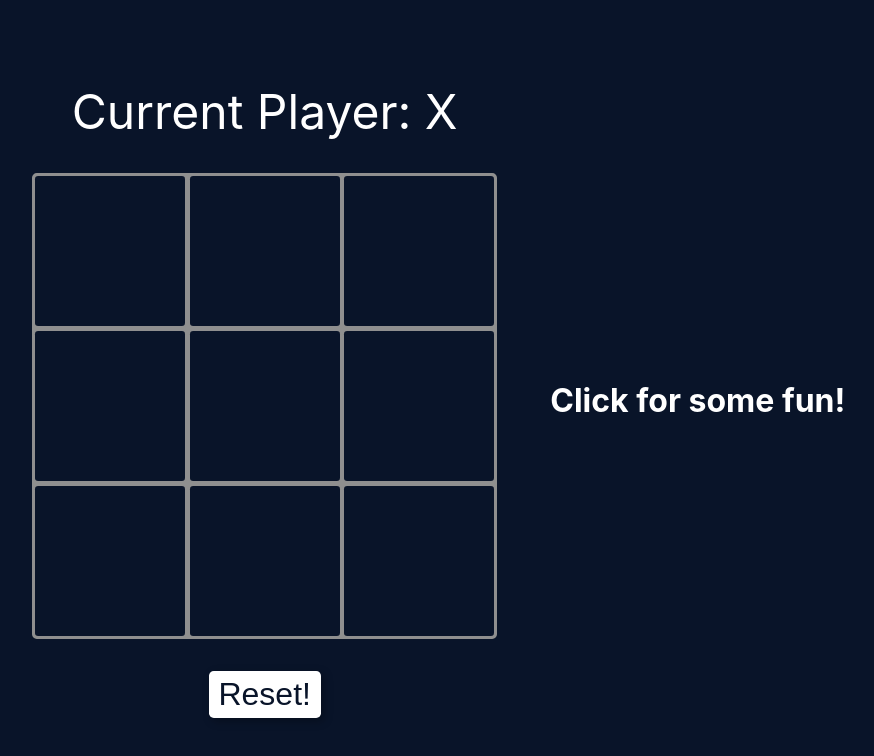
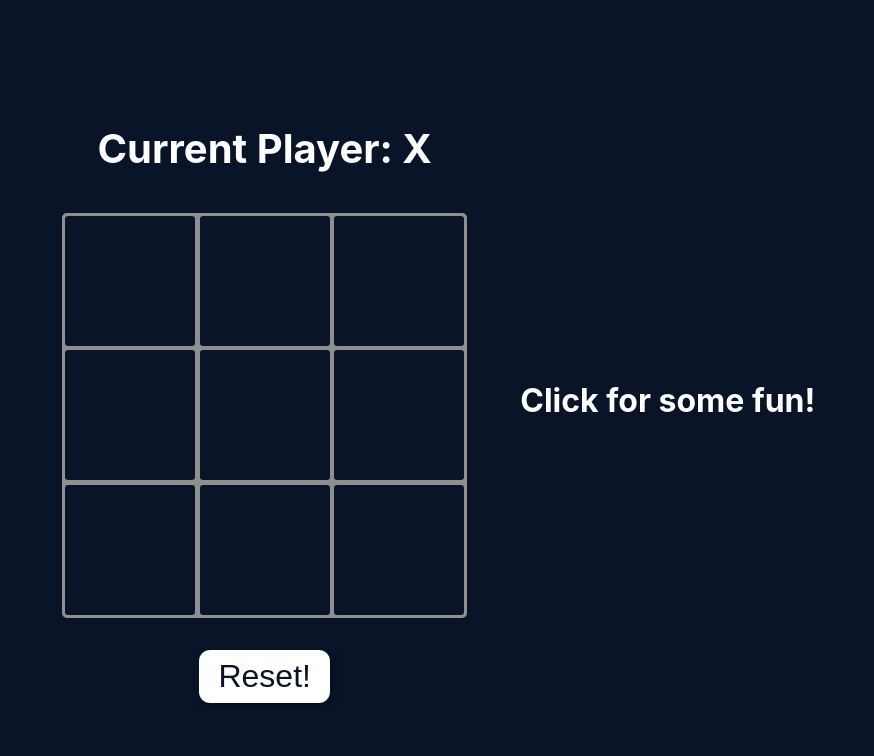
Before and after one commit to vnikolaew/tic-tac-toe, a React (Create React App) app: page / in a window 1280 px wide. Shown: the top 756 px of the page, without its empty margins (215-1089 px from the left). Built offline with nearby package versions, Linux system fonts and the light colour scheme.

Commit message:
Some minor changes ...

```diff
--- a/package.json
+++ b/package.json
@@ -18,9 +18,7 @@
    },
    "scripts": {
       "start": "react-scripts start",
-    "build": "react-scripts build",
-    "test": "react-scripts test",
-    "eject": "react-scripts eject"
+      "build": "react-scripts build"
    },
    "eslintConfig": {
       "extends": [
--- a/src/Game.tsx
+++ b/src/Game.tsx
@@ -4,24 +4,21 @@ import { winningCombos } from "./utils/winningCombos";
 import { useNextPlayer } from "./utils/useNextPlayer";
 import { GameHistory } from "./components/GameHistory/GameHistory";
 import { BoardHistory } from "./components/GameHistory/GameHistory";
-import "./Game.css";
+import "./styles/Game.css";
+import { useWinner } from "./utils/useWinner";
 
-export type TSquare = "X" | "O" | null;
 export type Player = "X" | "O";
+export type TSquare = Player | null;
 
 export const Game: React.FC = () => {
    const { isNext, setIsNext, switchTurns } = useNextPlayer("X");
-   const [winner, setWinner] = useState<TSquare>(null);
+   const { winner, setWinner, checkWinner } = useWinner<TSquare>();
 
    const [history, setHistory] = useState<BoardHistory[]>(() => [
       {
          squares: Array.from({ length: 9 }, (_) => null),
       },
    ]);
-
-   if (history.length === 1) {
-      console.log("Length is 1");
-   }
 
    const squares = history[history.length - 1].squares;
 
@@ -44,26 +41,17 @@ export const Game: React.FC = () => {
             squares: updatedBoard,
          },
       ]);
-      checkWinner(squareIdx);
+      checkWinner(squares, squareIdx, isNext);
       switchTurns();
-   };
-
-   const checkWinner = (sqIdx: number) => {
-      winningCombos
-         .filter((combo) => combo.includes(sqIdx))
-         .map((combo) => combo.filter((s) => s !== sqIdx))
-         .forEach(([s1, s2]) => {
-            if (isNext === squares[s1] && isNext === squares[s2]) {
-               setWinner(isNext);
-            }
-         });
    };
 
    return (
       <>
          <div className="Game">
             {" "}
-            {winner ? `Winner: ${winner}` : `Current Player:  ${isNext}`}
+            <h1>
+               {winner ? `Winner: ${winner}` : `Current Player:  ${isNext}`}
+            </h1>
             <Board squares={squares} fillSquare={fillSquare} />
             <button
                style={{
--- a/src/components/Board/Board.tsx
+++ b/src/components/Board/Board.tsx
@@ -11,12 +11,12 @@ interface BoardProps {
 export const Board: React.FC<BoardProps> = ({ squares, fillSquare }) => {
    return (
       <div className="board">
-         {squares.map((s, i) => (
+         {squares.map((value, i) => (
             <Square
-               size={150}
+               size={130}
                key={i}
-               value={s}
-               onClick={(e) => fillSquare(i)}
+               value={value}
+               onClick={(_) => fillSquare(i)}
             />
          ))}
       </div>
--- a/src/components/GameHistory/History.css
+++ b/src/components/GameHistory/History.css
@@ -18,7 +18,8 @@
    margin-top: 0.75rem;
    margin-bottom: 0.5rem;
    font-size: 1.2rem;
-   padding: 0.2rem;
+   padding-inline: 0.7rem;
+   padding-block: 0.4rem;
    align-self: flex-end;
    border-radius: 0.3rem;
    border: none;
@@ -29,5 +30,5 @@
 }
 
 .history button:hover {
-   background-color: rgb(143, 143, 143);
+   background-color: rgb(196, 196, 196);
 }
--- a/src/components/Square/Square.tsx
+++ b/src/components/Square/Square.tsx
@@ -9,7 +9,7 @@ interface SquareProps {
 }
 
 export const Square: React.FC<SquareProps> = ({
-   size = 60,
+   size = 150,
    value,
    onClick,
 }) => {
@@ -36,7 +36,7 @@ export const Square: React.FC<SquareProps> = ({
             });
          }}
          onMouseLeave={() => {
-            setSquareStyle({});
+            setSquareStyle(null);
          }}
       >
          {value}
--- a/src/index.tsx
+++ b/src/index.tsx
@@ -1,6 +1,6 @@
 import React from "react";
 import ReactDOM from "react-dom";
-import "./index.css";
+import "./styles/index.css";
 import Game from "./Game";
 
 ReactDOM.render(
--- a/src/Game.css
+++ b/src/styles/Game.css
@@ -1,7 +1,6 @@
 .Game {
    --bg-color: rgb(9, 20, 41);
    --primary-color: white;
-   font-size: 3rem;
    min-height: 100vh;
    display: flex;
    flex-direction: column;
@@ -12,23 +11,28 @@
    color: var(--primary-color);
 }
 
+.Game h1 {
+   font-size: 2.5rem;
+   margin-bottom: 0.5rem;
+}
+
 .reset {
    background-color: var(--primary-color);
    color: var(--bg-color);
    font-size: 2rem;
    font-weight: 500;
-   padding-block: 0.3rem;
-   padding-inline: 0.6rem;
+   padding-block: 0.5rem;
+   padding-inline: 1.2rem;
    border: none;
    outline: none;
    cursor: pointer;
-   border-radius: 0.3rem;
+   border-radius: 0.7rem;
    box-shadow: 3px 3px 10px rgba(0, 0, 0, 0.3);
    transition: all 0.2s ease-in;
 }
 
 .reset:hover {
-   background-color: rgb(143, 143, 143);
+   background-color: rgb(196, 196, 196);
    color: var(--bg-color);
    border-color: var(--primary-color);
 }
--- /dev/null
+++ b/src/utils/useWinner.tsx
@@ -0,0 +1,19 @@
+import React, { useState } from "react";
+import { winningCombos } from "./winningCombos";
+
+export function useWinner<T>() {
+   const [winner, setWinner] = useState<T | null>(null);
+
+   const checkWinner = (array: T[], sqIdx: number, isNext: T) => {
+      winningCombos
+         .filter((combo) => combo.includes(sqIdx))
+         .map((combo) => combo.filter((s) => s !== sqIdx))
+         .forEach(([s1, s2]) => {
+            if (isNext === array[s1] && isNext === array[s2]) {
+               setWinner(isNext);
+            }
+         });
+   };
+
+   return { winner, setWinner, checkWinner };
+}
```
Also changed, not shown: src/styles/index.css (renamed from src/index.css), 1 other file (tests, documents, lock files or other folders). Lines whose indentation alone changed are shown as unchanged.
